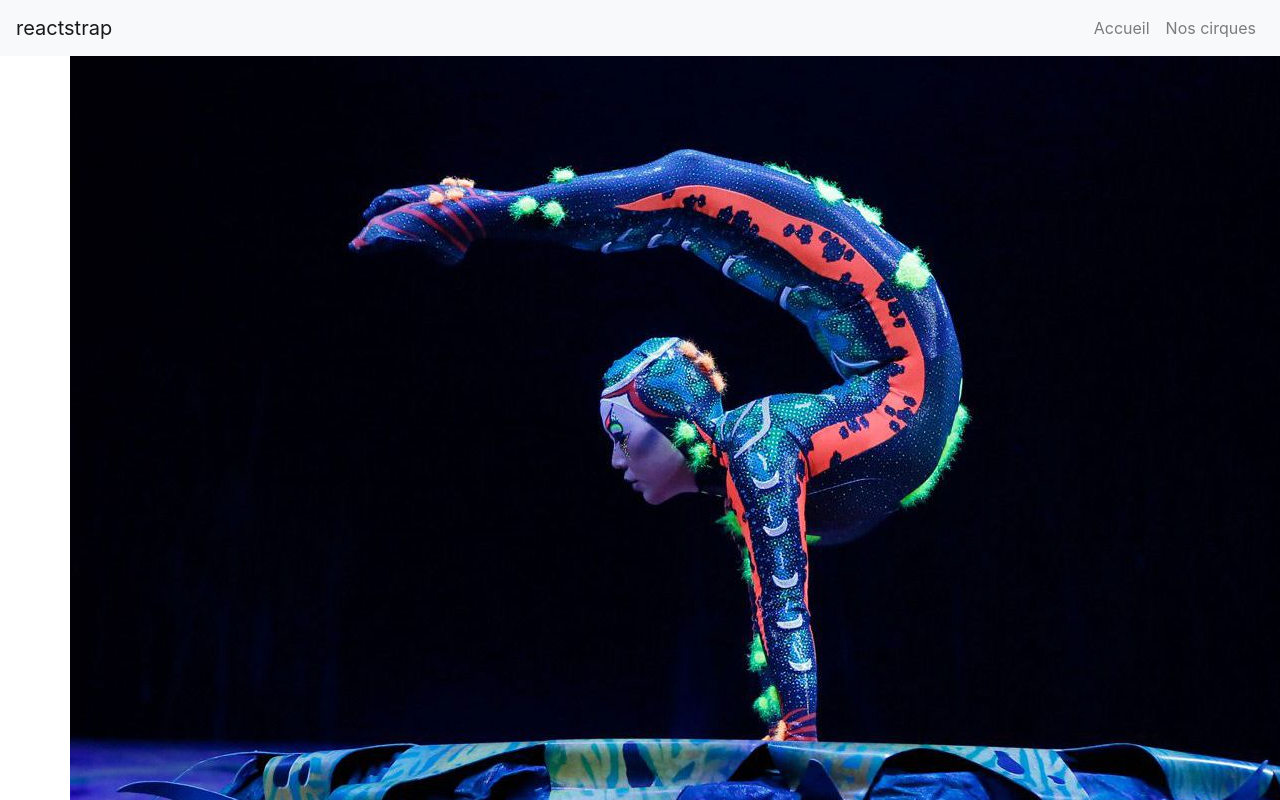
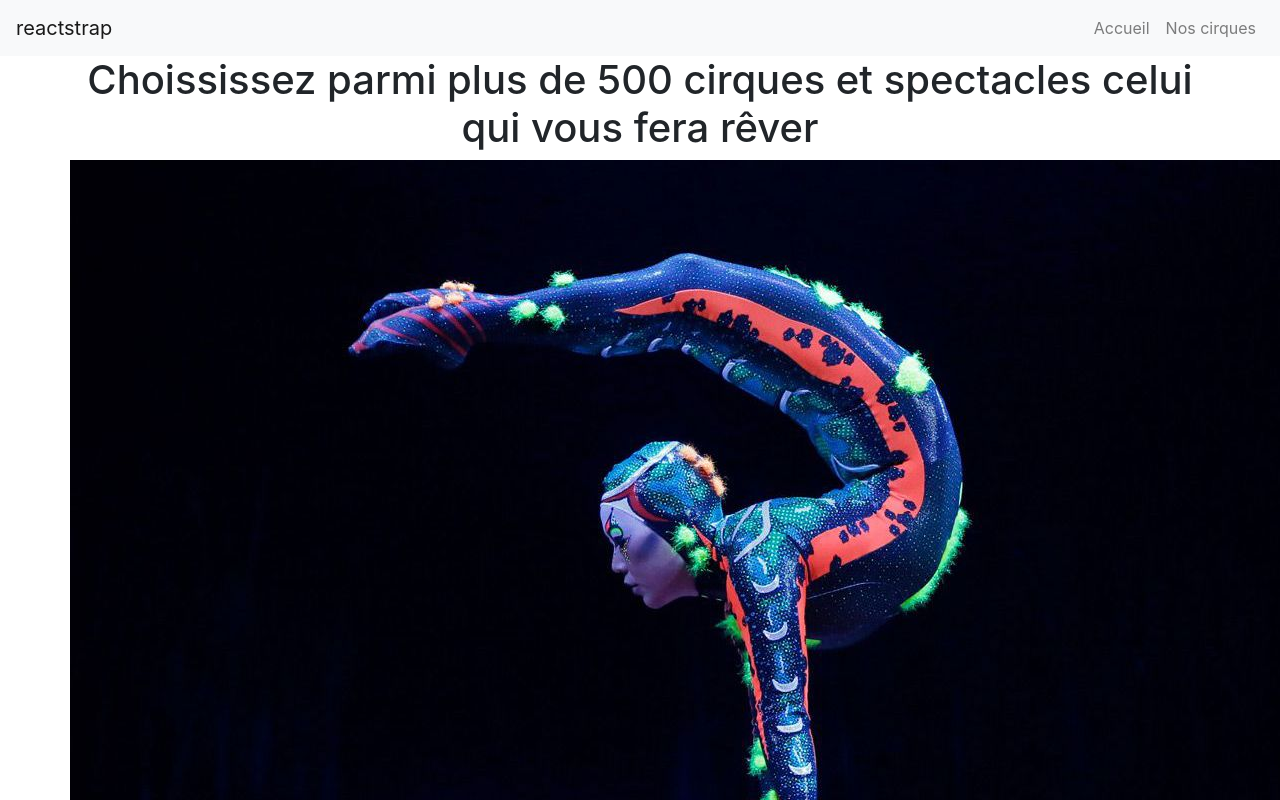
Before and after one commit to b3b3r/wildcircus-font, a React (Create React App) app: page / in a window 1280 px wide. Shown: the top 800 px of the page. Built offline with nearby package versions, Linux system fonts and the light colour scheme.

Commit message:
ajout proposition valeur

```diff
--- a/src/components/Home.jsx
+++ b/src/components/Home.jsx
@@ -7,6 +7,7 @@ function Home() {
   return (
     <div className="Home container">
       <div className="row">
+        <h1>Choississez parmi plus de 500 cirques et spectacles celui qui vous fera rêver</h1>
         <img className="acrobatie" src="/images/home.jpg" alt="acrobatie" />
       </div>
       <NavLink to="Nos-cirques"><Button color="primary">Les cirques</Button>{' '}</NavLink>
```
